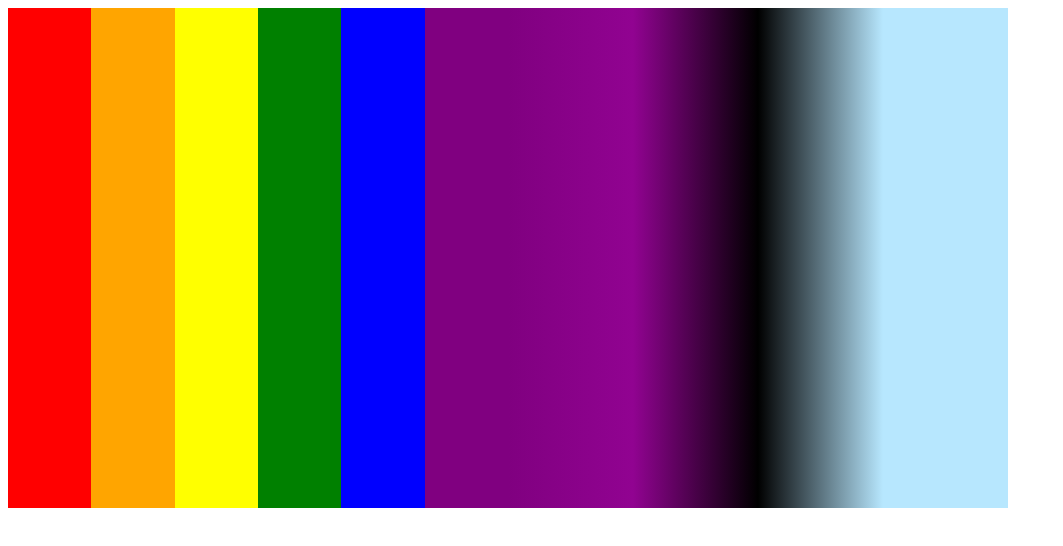
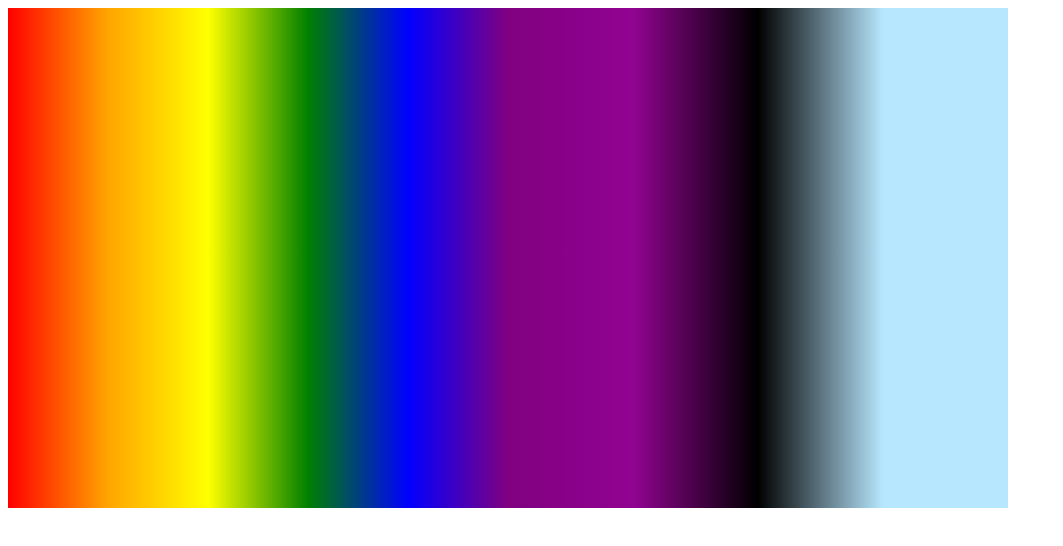
Before and after one commit to Erwan228/design-project, a plain HTML site: page index.html in a window 1280 px wide. Shown: the whole page, without its empty margins (0-1063 px from the left). Drawn offline with Linux system fonts and the light colour scheme.

Commit message:
Update index.html

```diff
--- a/index.html
+++ b/index.html
@@ -10,12 +10,7 @@
 <body>
     <div id="collect">
         <div id="flag">
-            <div id="red" style="background-color: red; grid-area: 'red';"></div>
-            <div id="orange" style="background-color: orange; grid-area: 'orange';"></div>
-            <div id="yellow" style="background-color: yellow; grid-area: 'yellow';"></div>
-            <div id="green" style="background-color: green; grid-area: 'green';"></div>
-            <div id="blue" style="background-color: blue; grid-area: 'blue';"></div>
-            <div id="purple" style="background-color: purple; grid-area: 'purple';"></div>
+
         </div>
         <div id="gradient">
         </div>
@@ -26,8 +21,7 @@
     #flag {
         height: 500px;
         width: 500px;
-        display: grid;
-        grid-template-areas: 'red orange yellow green blue purple';
+        background: linear-gradient(to right, red, orange, yellow, green, blue, purple);
     }
 
     #flag div {
```
